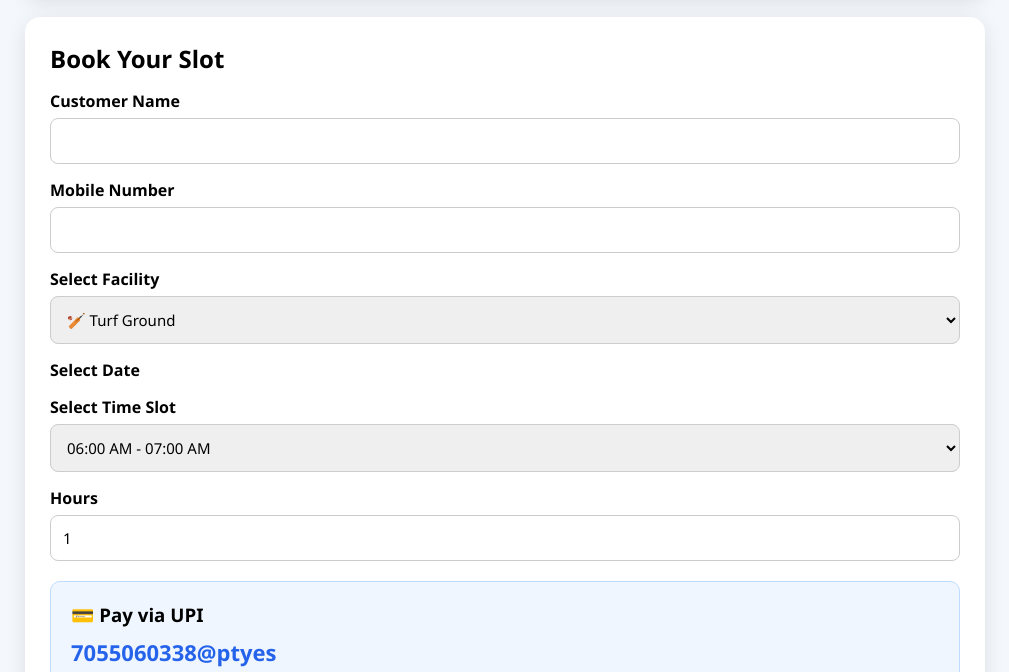
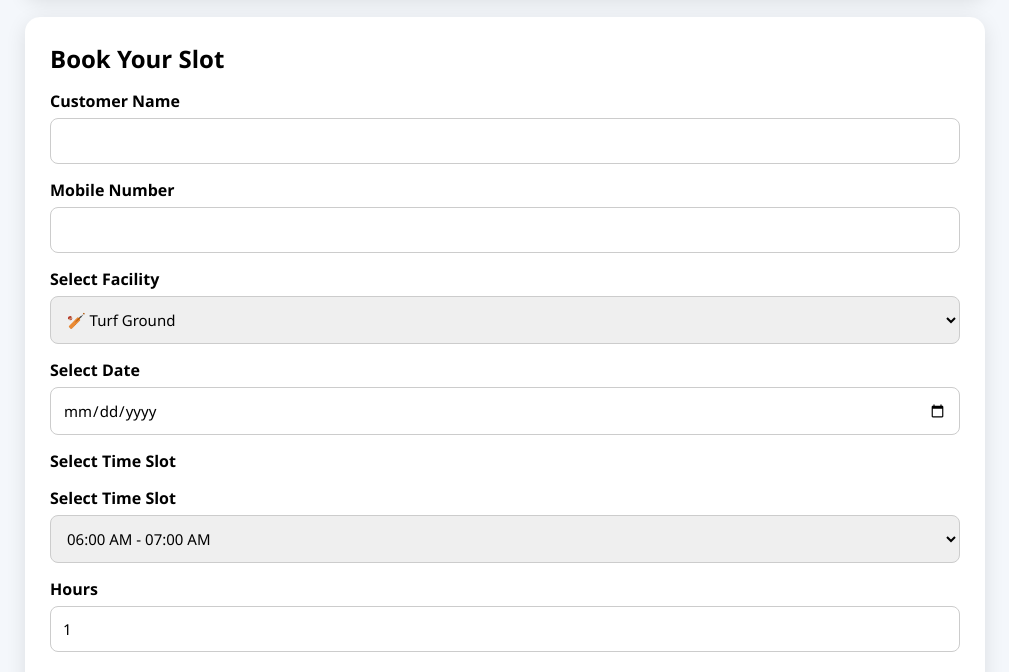
Before and after one commit to hassaanbaig7457-netizen/Yorker-club, a plain HTML site: page index.html in a window 1280 px wide. Shown: the part 490-1162 px from the top of the page, without its empty margins (135-1144 px from the left). Drawn offline with Linux system fonts and the light colour scheme.

Commit message:
Update index.html

```diff
--- a/index.html
+++ b/index.html
@@ -216,6 +216,9 @@ target="_blank">
 </select>
 
 <label>Select Date</label>
+<input type="date" name="entry.123456789" required>
+
+<label>Select Time Slot</label>
 
 
 <label>Select Time Slot</label>
```
